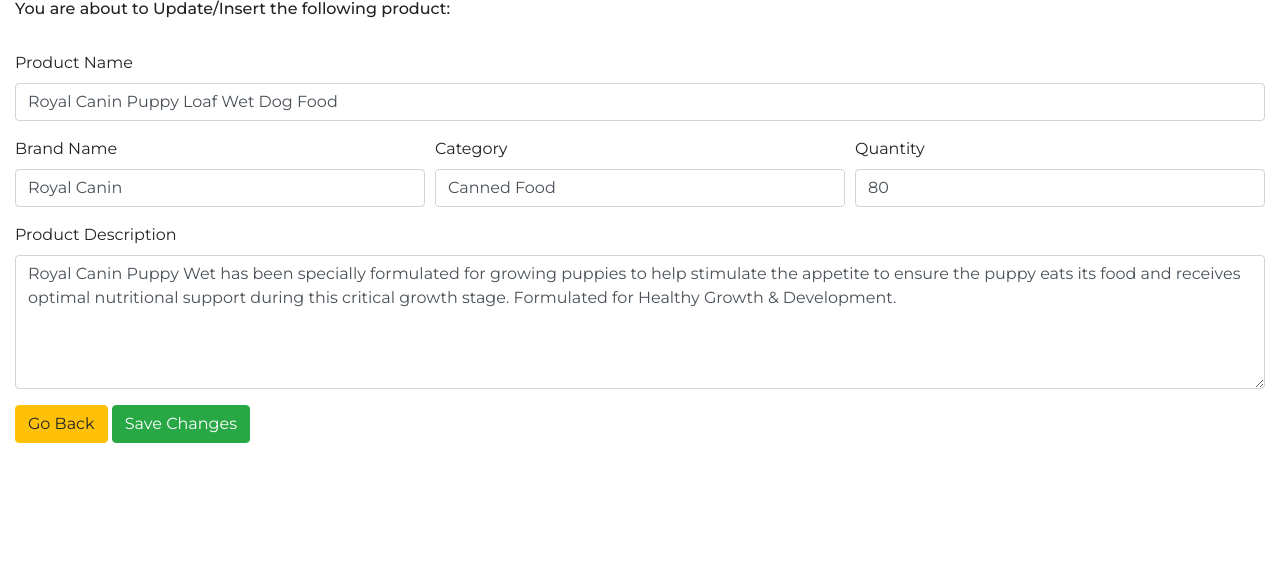
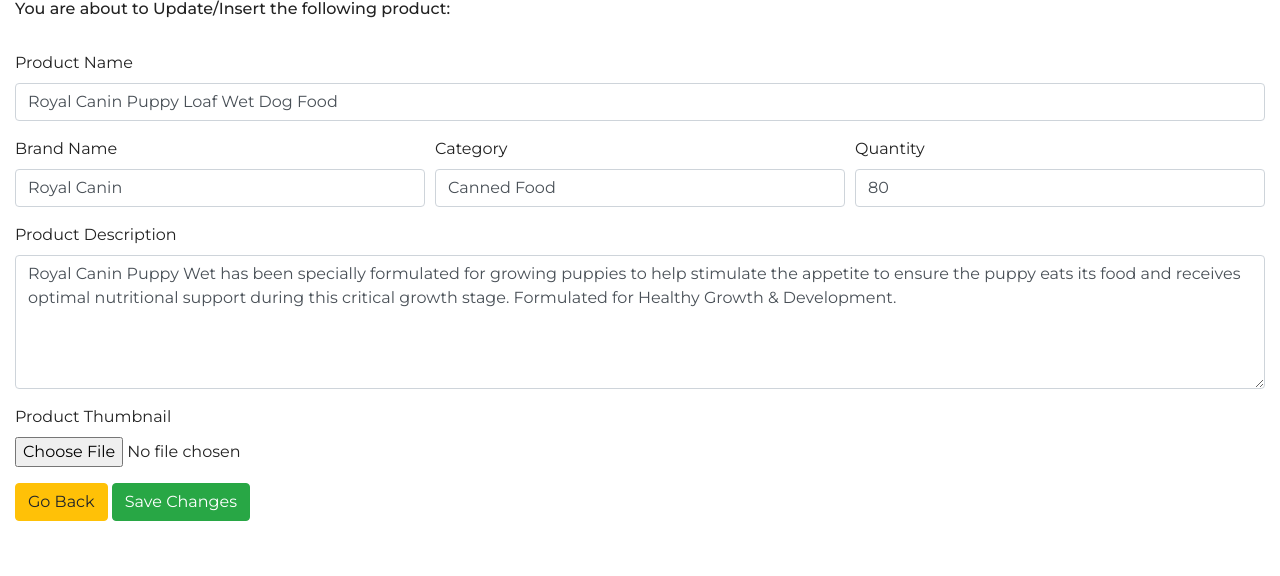
Before and after one commit to pdadhikary/flask-pet-store, a Flask app: page /admin/products/1 in a window 1280 px wide. Shown: the part 291-867 px from the top of the page. Run offline with Flask 2, Linux system fonts and the light colour scheme; data comes from the database, SQL or seed files in the repository; both versions use the stored data as it was after the commit; some libraries are stand-ins or nearby versions.

Commit message:
product thumbnail upload implemented

```diff
--- a/flask_pet_store/admin/forms.py
+++ b/flask_pet_store/admin/forms.py
@@ -1,5 +1,6 @@
 from flask_wtf import FlaskForm
-from wtforms import StringField, SelectField, IntegerField, TextAreaField, SubmitField
+from flask_wtf.file import FileField, FileAllowed
+from wtforms import StringField, IntegerField, TextAreaField, SubmitField
 from wtforms.validators import DataRequired, Length, NumberRange
 
 
@@ -17,6 +18,8 @@
                                     Length(max=350,
                                            message='Description cannot be longer than 350 characters.')
                                 ])
+    product_image = FileField(label='Product Thumbnail', validators=[
+        FileAllowed(['jpeg', 'jpg', 'png'], message="File must be an image: .jpg, .jpeg, .png")])
     submit = SubmitField(label='Save Changes')
 
 
--- a/flask_pet_store/admin/routes.py
+++ b/flask_pet_store/admin/routes.py
@@ -1,14 +1,41 @@
-from flask import Blueprint, render_template, url_for, redirect, request, flash, abort
+from flask import Blueprint, render_template, url_for, redirect, request, flash, abort, current_app
 from flask_pet_store import db
 from flask_pet_store.models import Product
 from flask_pet_store.admin.forms import ProductDeleteForm, ProductUpsertForm
+from PIL import Image
+import os
+import secrets
 
 admin_blueprint = Blueprint('admin', __name__, template_folder='templates')
+product_image_upload = os.path.join('static', 'img', 'uploads', 'product_images')
 
 
 @admin_blueprint.route('/')
 def index():
     return render_template('admin/index.html')
+
+
+def delete_product_image(image_name):
+    try:
+        if image_name != 'default.jpg':
+            os.remove(os.path.join(current_app.root_path, product_image_upload, image_name))
+    except OSError as error:
+        print(f'File could not be deleted: {error}')
+
+
+def save_product_image(form_image):
+    # generate random file name
+    random_token = secrets.token_urlsafe(12)
+    _, f_ext = os.path.splitext(form_image.filename)
+    image_name = random_token + f_ext
+    image_path = os.path.join(current_app.root_path, product_image_upload, image_name)
+    # resize image
+    output_size = (256, 256)
+    i = Image.open(form_image)
+    i.thumbnail(output_size)
+    i.save(image_path)
+
+    return image_name
 
 
 @admin_blueprint.route('/products/<int:prodId>', methods=['GET', 'POST'])
@@ -25,6 +52,10 @@
             product.category = edit_form.category.data
             product.quantity = edit_form.quantity.data
             product.description = edit_form.description.data
+            if edit_form.product_image.data:
+                image_name = save_product_image(edit_form.product_image.data)
+                delete_product_image(product.product_image)
+                product.product_image = image_name
             # Insert request
             if prodId == 0:
                 db.session.add(product)
--- a/flask_pet_store/admin/templates/admin/upsert_product.html
+++ b/flask_pet_store/admin/templates/admin/upsert_product.html
@@ -3,7 +3,7 @@
 {% block admin_content %}
     <h5>Update/Insert Product</h5>
     <br>
-    <form method="POST" class="form-register needs-validation" novalidate>
+    <form method="POST" enctype="multipart/form-data" class="form-register needs-validation" novalidate>
         {{ edit_form.hidden_tag() }}
         <h6>You are about to Update/Insert the following product:</h6>
         <br>
@@ -64,6 +64,18 @@
                 </div>
             </div>
         </div>
+        <div class="form-row">
+            <div class="form-group col-md-12">
+                {{ edit_form.product_image.label() }}
+                {{ edit_form.product_image(class="form-control-file") }}
+                <div class="invalid-feedback">
+                    Image error!
+                </div>
+                <div class="valid-feedback">
+                    Looks good!
+                </div>
+            </div>
+        </div>
         <a class="btn btn-warning" href="{{ url_for('admin.manage_products') }}">Go Back</a>
         {{ edit_form.submit(class="btn btn-success") }}
     </form>
```
Also changed, not shown: flask_pet_store/pet_store.db, flask_pet_store/static/img/uploads/product_images/3BExp_eweJOoEAu1.jpg (added).
